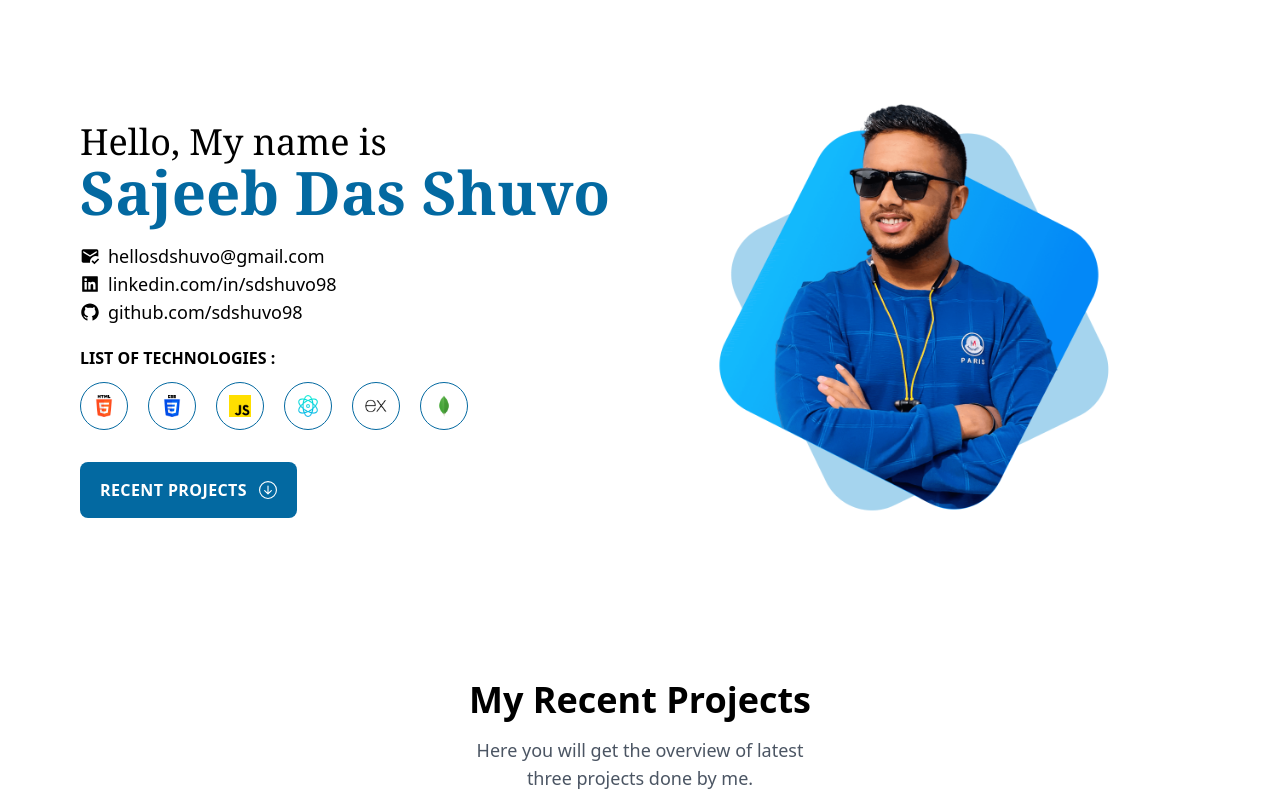
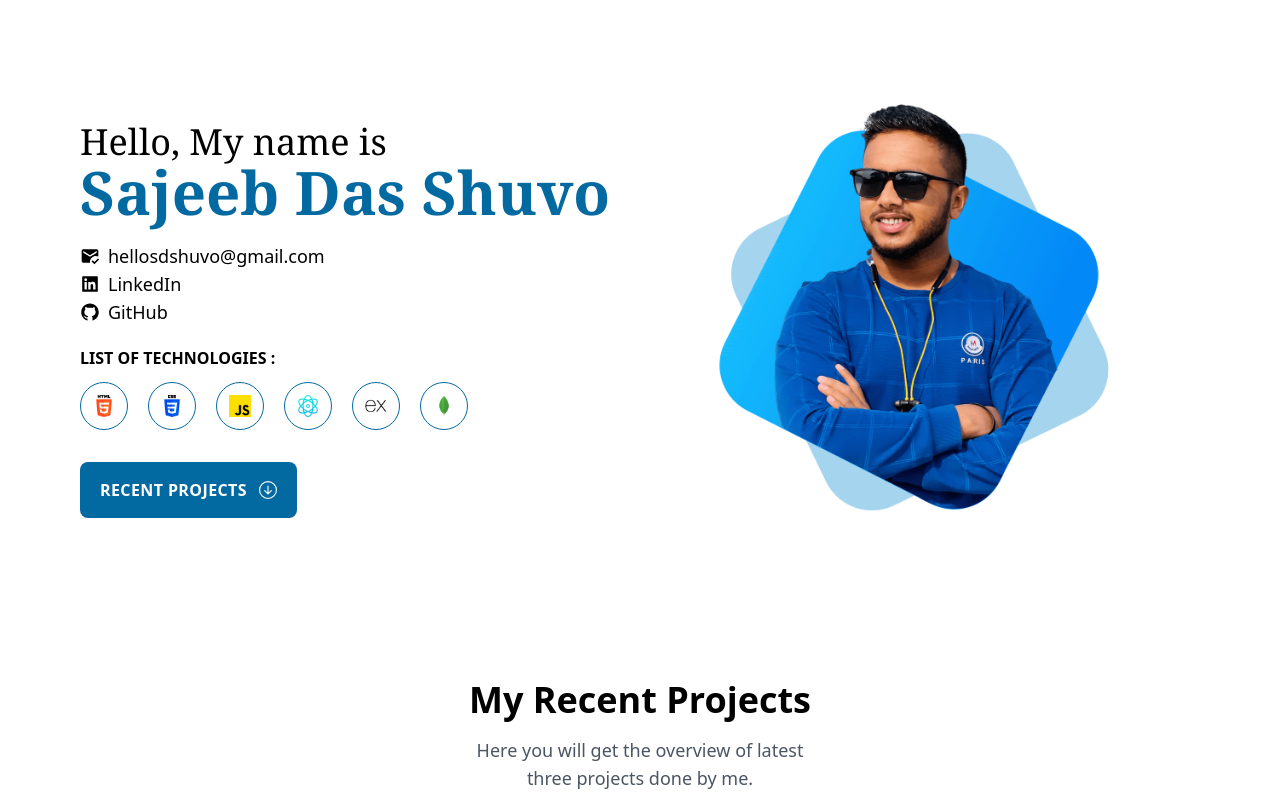
Before and after one commit to sajeeb-me/the_SDShuvo, a React (Create React App) app: page / in a window 1280 px wide. Shown: the top 800 px of the page. Built offline with nearby package versions, Linux system fonts and the light colour scheme.

Commit message:
social media linked

```diff
--- a/src/components/Home.js
+++ b/src/components/Home.js
@@ -62,12 +62,12 @@ const Home = () => {
                             <p className='flex items-center'>
                                 <span className='text-xl mr-2'><AiFillLinkedin /></span>
                                 <a
-                                    href="https://www.linkedin.com/in/sdshuvo98/"
+                                    href="https://www.linkedin.com/in/sdshuvo/"
                                     target="_blank"
                                     rel="noreferrer"
                                     className="transition-colors duration-300 hover:text-sky-700"
                                 >
-                                    linkedin.com/in/sdshuvo98
+                                    LinkedIn
                                 </a>
                             </p>
 
@@ -80,7 +80,7 @@ const Home = () => {
                                     rel="noreferrer"
                                     className="transition-colors duration-300 hover:text-sky-700"
                                 >
-                                    github.com/sdshuvo98
+                                    GitHub
                                 </a>
                             </p>
                         </div>
@@ -109,7 +109,7 @@ const Home = () => {
                             </div>
                         </div>
                         <a href='#project' >
-                            <button className='flex justify-center items-center bg-sky-700 px-5 py-4 text-white rounded-lg font-semibold uppercase tracking-wide hover:bg-sky-800'>
+                            <button className='flex justify-center items-center bg-sky-700 px-5 py-4 text-white rounded-lg font-semibold uppercase tracking-wide transition-colors duration-300 hover:bg-sky-800'>
                                 Recent Projects
                                 <span className='ml-3 text-lg'><BsArrowDownCircle /></span>
                             </button>
```
